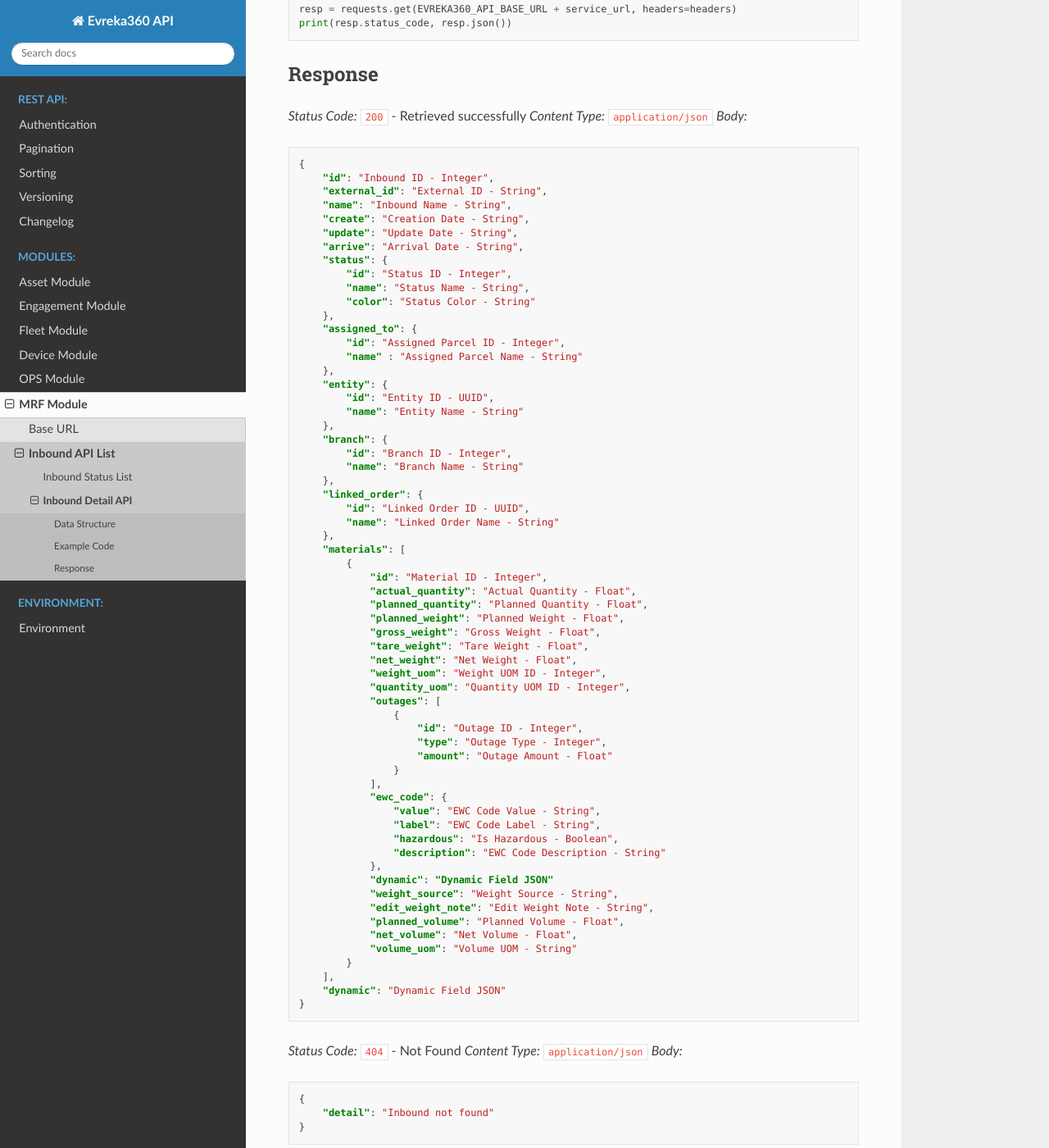
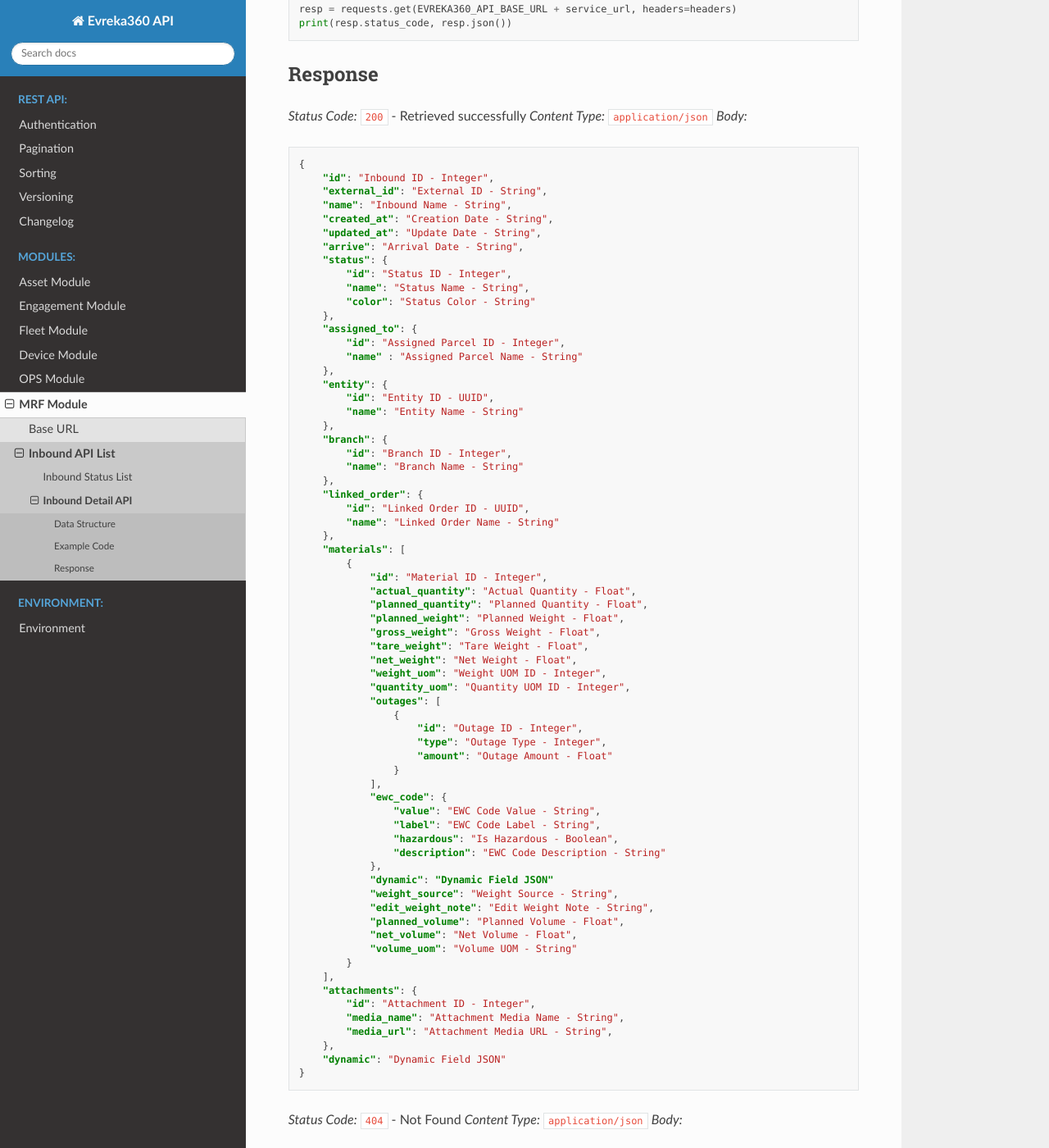
Before and after one commit to evrekadev/evreka-api-doc, a Sphinx documentation site: the page built from source/mrf/inbound/detail.rst, in a window 1280 px wide and 1400 px high, scrolled down 717 px. Shown: the whole window at 82% size. Built offline with Sphinx 7.4.7 and the Read the Docs theme 3.1.0, drawn with Linux system fonts in a browser that asks for light colours.

Commit message:
necessary changes for response

```diff
--- a/source/mrf/inbound/detail.rst
+++ b/source/mrf/inbound/detail.rst
@@ -55,8 +55,8 @@ Response
         "id": "Inbound ID - Integer",
         "external_id": "External ID - String",
         "name": "Inbound Name - String",
-        "create": "Creation Date - String",
-        "update": "Update Date - String",
+        "created_at": "Creation Date - String",
+        "updated_at": "Update Date - String",
         "arrive": "Arrival Date - String",
         "status": {
             "id": "Status ID - Integer",
@@ -111,6 +111,11 @@ Response
                 "volume_uom": "Volume UOM - String"
             }
         ],
+        "attachments": {
+            "id": "Attachment ID - Integer",
+            "media_name": "Attachment Media Name - String",
+            "media_url": "Attachment Media URL - String",
+        },
         "dynamic": "Dynamic Field JSON"
     }
 
```
